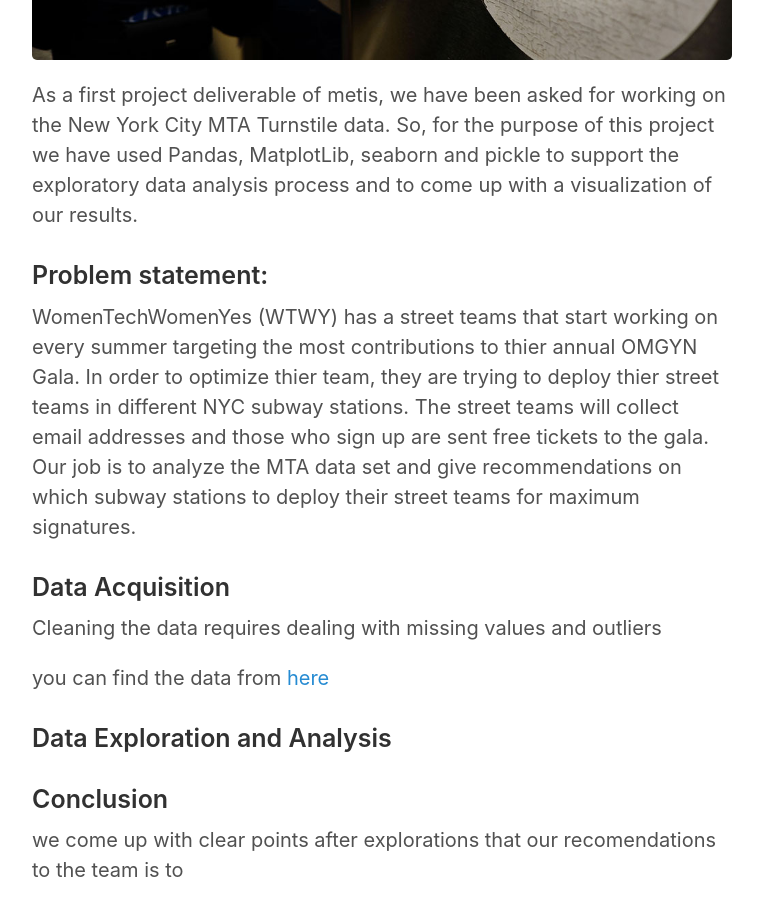
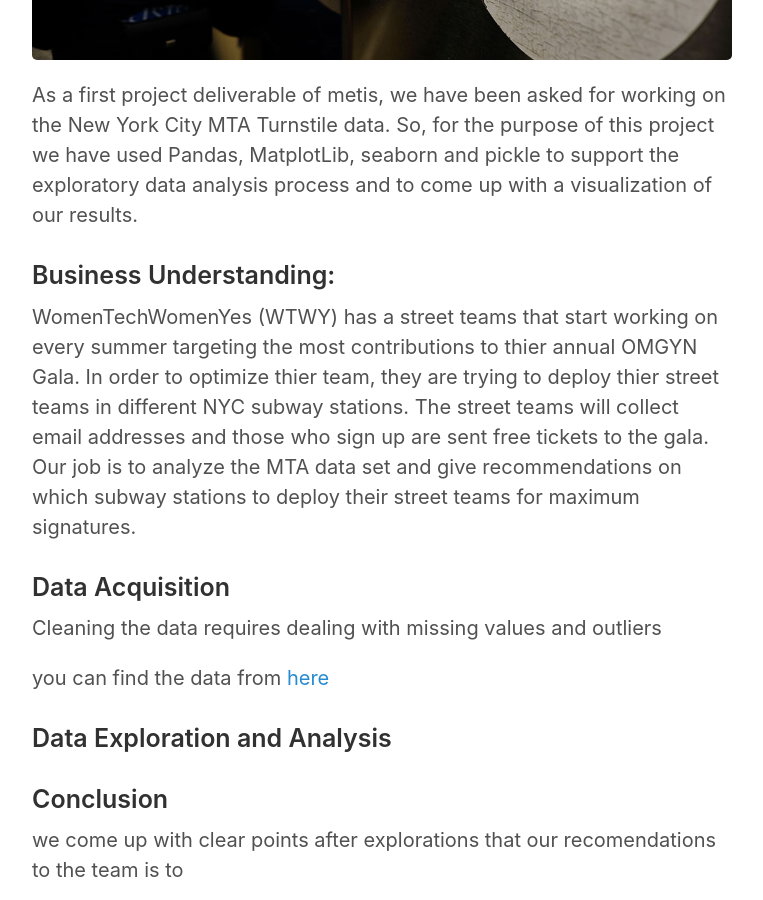
Before and after one commit to amamisa/amamisa.github.io, a Jekyll site: the page built from _posts/2018-08-14-Testing-Local-Images.md, in a window 1280 px wide and 900 px high, scrolled down 676 px. Shown: the whole window, without its empty margins (258-1021 px from the left). Built offline with Jekyll 4.4.1, drawn with Linux system fonts in a browser that asks for light colours.

Commit message:
changing titles

```diff
--- a/_posts/2018-08-14-Testing-Local-Images.md
+++ b/_posts/2018-08-14-Testing-Local-Images.md
@@ -10,7 +10,7 @@
 As a first project deliverable of metis, we have been asked for working on the New York City MTA Turnstile data.
 So, for the purpose of this project we have used Pandas, MatplotLib, seaborn and pickle to support the exploratory data analysis process and to come up with a visualization of our results.
 
-### Problem statement:
+### Business Understanding:
 WomenTechWomenYes (WTWY) has a street teams that start working on every summer targeting the most contributions to thier annual OMGYN Gala. In order to optimize thier team, they are trying to deploy thier street teams in different NYC subway stations. The street teams will collect email addresses and those who sign up are sent free tickets to the gala.
 Our job is to analyze the MTA data set and give recommendations on which subway stations to deploy their street teams for maximum signatures.
 
```
